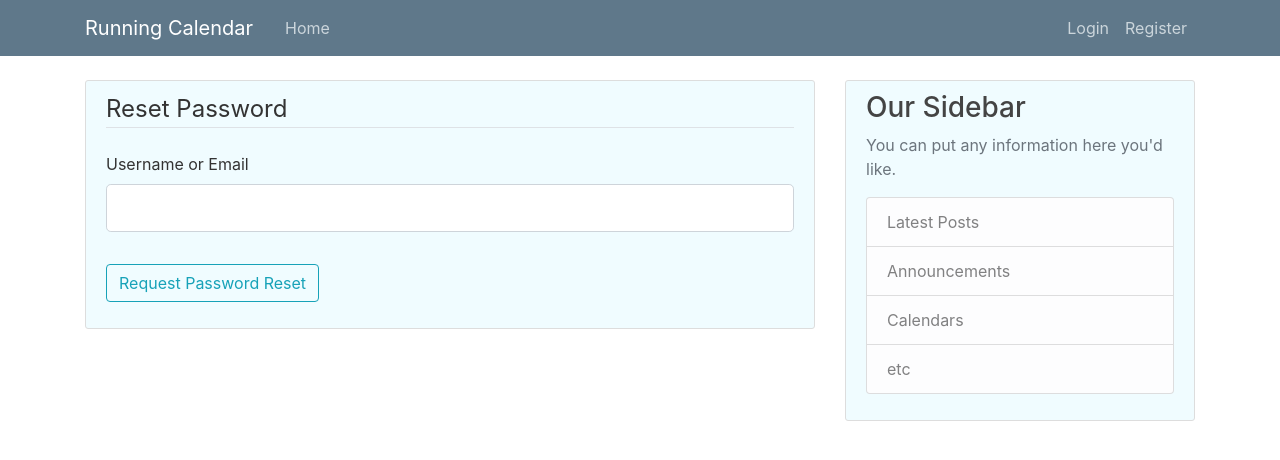
After one commit to Code-Institute-Submissions/flask-training-calendar, a Flask app: page /reset_password in a window 1280 px wide. The commit adds this page. Shown: the top 460 px of the page. Run offline with Flask 2, Linux system fonts and the light colour scheme; some libraries are stand-ins or nearby versions.

Commit message:
Sending password reset emails

```diff
--- a/flasktrainingcalendar/forms.py
+++ b/flasktrainingcalendar/forms.py
@@ -63,3 +63,19 @@ class CompletedWorkoutForm(FlaskForm):
 class WorkoutPhotoForm(FlaskForm):
     picture = FileField('Upload A Workout Photo', validators=[FileAllowed(['jpg', 'png'])])
     upload = SubmitField('Upload')
+
+class RequestResetForm(FlaskForm):
+    username_or_email = StringField('Username or Email', validators=[DataRequired()])
+    submit=SubmitField('Request Password Reset')
+
+    def validate_user(self, email):
+        user = User.query.filter_by(email=username_or_email.data).first()
+        if user is None:
+            user = User.query.filter_by(username=username_or_email.data).first()
+            if user is None:
+                raise ValidationError('That account does not exist. You must register first.')
+
+class ResetPasswordForm(FlaskForm):
+    password = PasswordField('Password', validators=[DataRequired(), Length(min=5, max=20)])
+    confirm_password = PasswordField('Confirm Password', validators=[DataRequired(), EqualTo('password')])
+    submit=SubmitField('Request Password')
--- a/flasktrainingcalendar/routes.py
+++ b/flasktrainingcalendar/routes.py
@@ -3,12 +3,12 @@ import random
 import string
 import boto3
 from flask import Flask, render_template, url_for, flash, redirect, request, abort
-from flasktrainingcalendar import app, db, bcrypt
+from flasktrainingcalendar import app, db, bcrypt, mail
 from flasktrainingcalendar.models import User, Workout, Photo
-from flasktrainingcalendar.forms import RegistrationForm, LoginForm, UpdateAccountForm, NewWorkoutForm, CompletedWorkoutForm, WorkoutPhotoForm
+from flasktrainingcalendar.forms import RegistrationForm, LoginForm, UpdateAccountForm, NewWorkoutForm, CompletedWorkoutForm, WorkoutPhotoForm, RequestResetForm, ResetPasswordForm
 from flask_login import login_user, current_user, logout_user, login_required
 from datetime import date
-
+from flask_mail import Message
 
 @app.route('/')
 def home():
@@ -179,3 +179,44 @@ def delete_workout(workout_id):
     db.session.commit()
     flash("Your post has been deleted", "success")
     return redirect(url_for('get_workouts'))
+
+
+def send_reset_email(user):
+    token = user.get_reset_token()
+    msg = Message('Password Reset Request', sender='noreply@demo.com', recipients=[user.email])
+    msg.body = "To reset your password visit the following link: " + (url_for('reset_token', token=token, _external=True))
+    mail.send(msg)
+
+@app.route("/reset_password", methods=["POST", "GET"])
+def reset_request():
+    if current_user.is_authenticated:
+        return redirect(url_for('home'))
+    form = RequestResetForm()
+    if form.validate_on_submit():
+        user = User.query.filter_by(email = form.username_or_email.data).first()
+        if user is None:
+            user = User.query.filter_by(username = form.username_or_email.data).first()
+            send_reset_email(user)
+            flash('An email has been sent with instructions to reset your password', 'info')
+            return redirect(url_for('login'))
+        send_reset_email(user)
+        flash('An email has been sent with instructions to reset your password', 'info')
+        return redirect(url_for('login'))
+    return render_template('reset_request.html', title='Reset Password', form=form)
+
+@app.route("/reset_password/<token>", methods=["POST", "GET"])
+def reset_token(token):
+    if current_user.is_authenticated:
+        return redirect(url_for('home'))
+    user = User.verify_reset_token(token)
+    if user is None:
+        flash('That is an invalid or expired token', 'warning')
+        return redirect(url_for('reset_request'))
+    form = ResetPasswordForm()
+    if form.validate_on_submit():
+        hash_password = bcrypt.generate_password_hash(form.password.data).decode('utf-8')
+        user.password = hash_password
+        db.session.commit()
+        flash("Your password has been updated, please login", "success")
+        return redirect(url_for("login"))
+    return render_template('reset_token.html', title='Reset Password', form=form)
--- a/flasktrainingcalendar/templates/login.html
+++ b/flasktrainingcalendar/templates/login.html
@@ -38,6 +38,9 @@
             </fieldset>
             <div class="form-group">
                 {{ form.submit(class='btn btn-outline-info') }}
+                <small class="text-muted ml-2">
+                    <a href="{{ url_for('reset_request') }}">Forgot Password?</a>
+                </small>
             </div>
         </form>
     </div>
--- /dev/null
+++ b/flasktrainingcalendar/templates/reset_request.html
@@ -0,0 +1,27 @@
+{% extends "layout.html" %}
+{% block content %}
+    <div class="content-section">
+        <form method="POST" action="">
+            {{form.hidden_tag()}}
+            <fieldset class="form-group">
+                <legend class="border-bottom mb-4">Reset Password</legend>
+                <div class="form-group">
+                    {{ form.username_or_email.label(class='form-control-label') }}
+                    {% if form.username_or_email.errors %}
+                        {{ form.username_or_email(class="form-control form-control-lg is-invalid")}}
+                        <div class="invalid-feedback">
+                            {% for error in form.username_or_email.errors %}
+                            <span>{{ error }}</span>
+                            {% endfor %}
+                        </div>
+                    {% else %}
+                        {{ form.username_or_email(class='form-control form-control-lg') }}
+                    {% endif %}
+                </div>
+            </fieldset>
+            <div class="form-group">
+                {{ form.submit(class='btn btn-outline-info') }}
+            </div>
+        </form>
+    </div>
+{% endblock content %}
```
Also changed, not shown: flasktrainingcalendar/__init__.py (+7 -0 lines), flasktrainingcalendar/models.py (+17 -1 lines), flasktrainingcalendar/templates/reset_token.html (added, +40 -0 lines).
